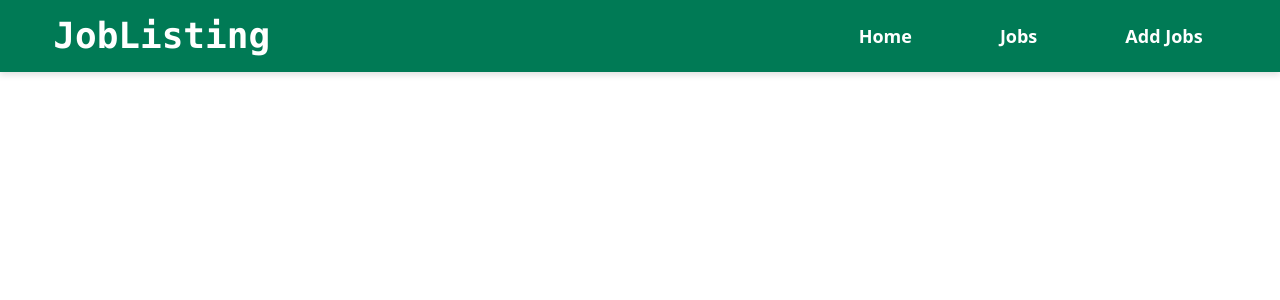
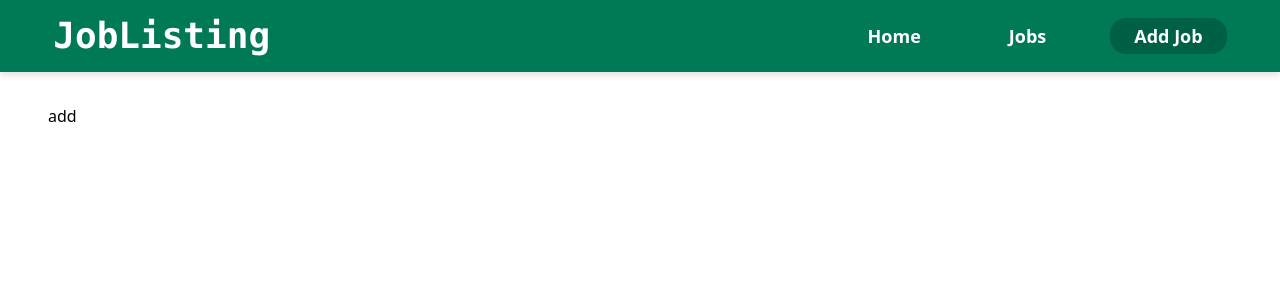
Before and after one commit to Matteonegridev/ListingJobs, a Vue app: page /jobs/add in a window 1280 px wide. Shown: the top 300 px of the page. Built offline with nearby package versions, Linux system fonts and the light colour scheme.

Commit message:
dynamic routes

```diff
--- a/src/components/JobList.vue
+++ b/src/components/JobList.vue
@@ -1,5 +1,5 @@
 <script setup lang="ts">
-import { defineProps, ref, computed } from "vue";
+import { ref, computed } from "vue";
 
 const props = defineProps({
   job: Object,
--- a/src/components/JobsListing.vue
+++ b/src/components/JobsListing.vue
@@ -1,5 +1,5 @@
 <script setup lang="ts">
-import { ref, defineProps } from "vue";
+import { ref } from "vue";
 import jobsData from "../jobs.json";
 import JobList from "./JobList.vue";
 
--- a/src/components/Navbar.vue
+++ b/src/components/Navbar.vue
@@ -1,17 +1,8 @@
 <script setup lang="ts">
 const menuLinks = [
-  {
-    name: "Home",
-    route: "/",
-  },
-  {
-    name: "Jobs",
-    route: "/jobs",
-  },
-  {
-    name: "Add Jobs",
-    route: "/jobs/add",
-  },
+  { id: "home", name: "Home" },
+  { id: "jobs", name: "Jobs" },
+  { id: "jobs/add", name: "Add Job" },
 ];
 </script>
 
@@ -26,12 +17,13 @@ const menuLinks = [
       <nav class="ml-auto max-sm:hidden">
         <ul class="flex gap-10 font-sans font-semibold text-white">
           <li class="text-lg" v-for="links in menuLinks" :key="links.name">
-            <router-link
-              :to="links.route"
+            <routerLink
+              exact-active-class="bg-emerald-800"
+              :to="`/${links.id}`"
               class="rounded-2xl px-6 py-1.5 hover:bg-emerald-800 hover:transition-all hover:duration-200 hover:ease-in"
             >
               {{ links.name }}
-            </router-link>
+            </routerLink>
           </li>
         </ul>
       </nav>
--- /dev/null
+++ b/src/views/AddJobsView.vue
@@ -0,0 +1,5 @@
+<script setup lang="ts"></script>
+
+<template>
+  <h1 class="mt-26 ml-12">{{ $route.params.id }}</h1>
+</template>
```
Also changed, not shown: src/router/index.ts (+5 -3 lines).
